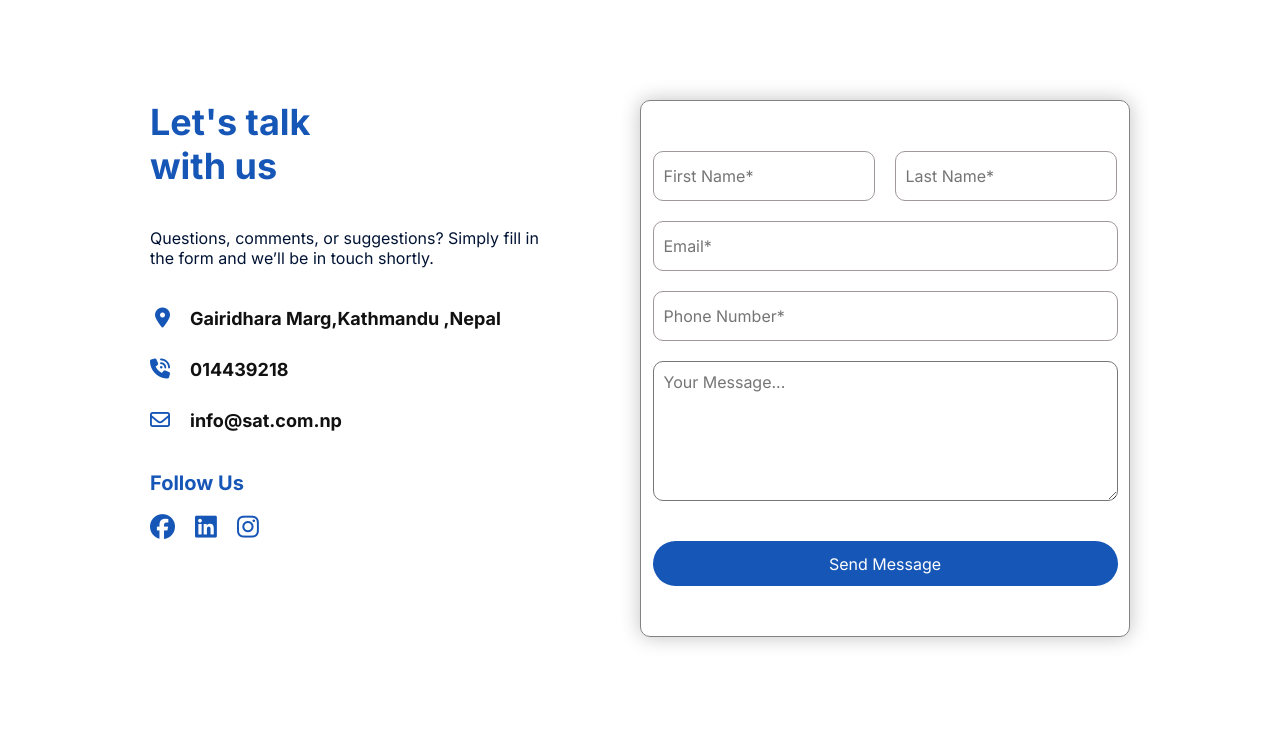
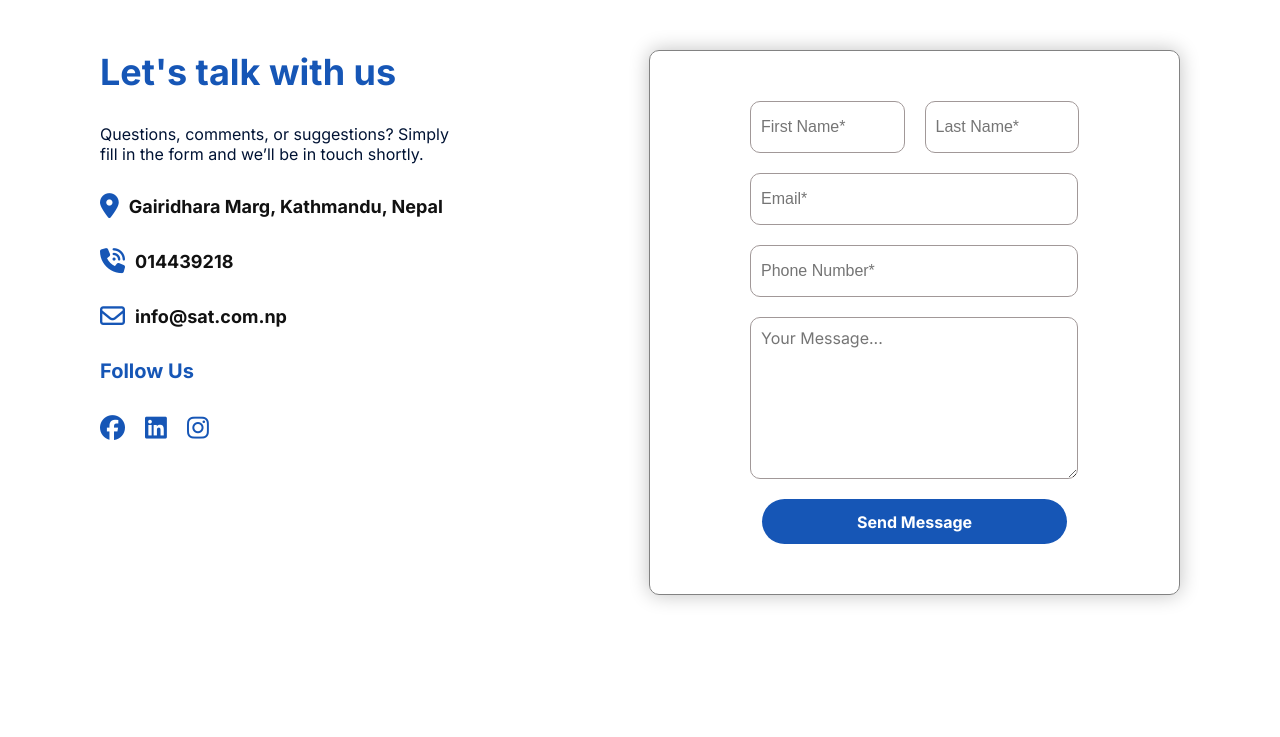
Before and after one commit to charitraa/Supreme-Associates-Traders, a PHP site: page /src/contact.html in a window 1280 px wide; the page is wider, and only the part inside the window is pictured. Shown: the part 704-1441 px from the top of that part. After the commit the page ends 1307 px from the top of that part, so only its background shows below. Run offline with PHP 8.4, Linux system fonts and the light colour scheme; some libraries are stand-ins or nearby versions.

Commit message:
adding the responsive to the contact page

```diff
--- a/Assets/css/contact.css
+++ b/Assets/css/contact.css
@@ -1,4 +1,4 @@
-
+@import url('https://fonts.googleapis.com/css2?family=Inter:wght@100..900&display=swap');
 
 :root{
   --blue:#1656B6;
@@ -6,8 +6,16 @@
   --secondary-black:#011334;
   --white:#ffffff;
 }
+
+body, html {
+  margin: 0;
+  padding: 0;
+  box-sizing: border-box;
+  font-family: inter;
+}
+
 .contact{
-  padding: 100px 150px;
+  padding: 50px 20px;
 }
 
 .main-container{
@@ -18,136 +26,186 @@
 
 .contact-content{
   display: flex;
+  flex-direction: column;
+  gap: 20px;
 }
+
 .detail{
-  width: 50%;
+  width: 100%;
 }
+
 .detail-contact{
-  display: flex;
-  flex-direction: column;
-  gap: 40px;
-  width: 50%;
-}
-.form-container{
   display: flex;
   flex-direction: column;
   gap: 30px;
 }
+
+.form-container{
+  display: flex;
+  flex-direction: column;
+  gap: 20px;
+  width: 100%;
+  border-radius: 10px;
+  border: 1px solid #828282;
+  box-shadow: 0 0 20px 0 #c1c1c1;
+}
+
+.form-content{
+  display: flex;
+  flex-direction: column;
+  align-items: center;
+  padding: 50px 100px;
+  gap: 20px;
+}
+
 .form{
   display: flex;
   flex-direction: column;
+  gap: 20px;
+}
 
+.form input, .form textarea{
+  width: 100%;
+  height: 30px;
+  border-radius: 10px;
+  padding: 10px;
+  font-size: 16px;
+  border: 1px solid #A19898;
 }
+
+.form input[type=text]:focus, .form textarea:focus{
+  outline: none;
+}
+
+.form .name{
+  display: flex;
+  gap: 20px;
+}
+
+
+.form textarea{
+  height: 140px;
+  font-family: inter;
+}
+
+.contact-btn{
+  display: flex;
+  justify-content: center;
+  align-items: center;
+  width: 100%;
+  height: 45px;
+  background-color: var(--blue);
+  border-radius: 25px;
+  font-size: 16px;
+  font-weight: 700;
+  color: var(--white);
+  cursor: pointer;
+}
+
 .detail-title{
   font-size: 36px;
   color: var(--blue);
   font-weight: bold;
 }
+
 .detail-paragraph{
-  width: 400px;
+  width: 70%;
   font-size: 16px;
   color: var(--secondary-black);
 }
-.location{
+
+.location, .social-link{
   display: flex;
   flex-direction: column;
   gap: 30px;
-  width: 500px;
-}
-.address,.phone,.mail{
-  display: flex;
-  gap: 20px;
-
 }
 
-.socail-link{
+.address, .phone, .mail{
   display: flex;
-  flex-direction: column;
-  gap: 20px;
-}
-.links{
-  display: flex;
-  gap: 20px;
+  gap: 10px;
+  align-items: center;
 }
 
-.form-container{
-  width: 50%;
-  border-radius: 10px;
-  border: 1px solid #828282;
-  box-shadow: 0 0 20px 0 #c1c1c1;
-}
-.form-content{
-  display: flex;
-  flex-direction: column;
-  align-items: center;
-  padding: 50px 100px;
-  gap: 40px;
-}
-.form{
-  display: flex;
-  gap: 20px;
-}
-.form input[type=text]{
-  border: 1px solid #A19898;
-}
-.form input[type=text]:focus{
-  outline:none
-}
-.form textarea:focus{
-  outline:none
+.address-details, .phone-details, .mail-details{
+  font-size: 18px;
+  font-weight: bold;
+  color: var(--black);
 }
 
-.form .name input {
-  width: 222px;
-  height: 50px;
-  border-radius: 10px;
-  padding: 10px;
-  font-size: 16px;
-}
-.form input, .form textarea{
-  width: 465px;
-  height: 50px;
-  border-radius: 10px;
-  padding: 10px;
-  font-size: 16px;
-}
-.form textarea{
-  height: 140px;
-}
-.contact-btn{
-  display: flex;
-  justify-content: center;
-  align-items: center;
-  width: 465px;
-  height: 45px;
-  background-color: var(--blue);
-  border-radius:25px;
-  font-size: 16px;
-  font-weight: 700px;
-  color: var(--white);
-}
-.name{
-  display: flex;
-  gap: 20px;
-}
 .follow{
   font-size: 20px;
   font-weight: bold;
   color: var(--blue);
 }
-.socail-link .links{
- font-size: 25px;
- color: var(--blue);
-}
-.location i{
-  font-size: 20px;
+
+.social-link .links{
+  display: flex;
+  gap: 20px;
+  font-size: 25px;
   color: var(--blue);
 }
-.address-details, .phone-details,.mail-details{
-  font-size: 18px;
-  font-weight: bold;
-  color: var(--black);
+
+.location i,.links i{
+  font-size: 25px;
+  color: var(--blue);
 }
-.address{
-  margin-left: 5px;
+
+@media (min-width: 768px) {
+  .contact{
+    padding: 50px 100px;
+  }
+
+  .main-container{
+    flex-direction: column;
+  }
+
+  .contact-content{
+    flex-direction: row;
+  }
+
+  .detail{
+    width: 50%;
+  }
+
+  .detail-contact{
+    width: 100%;
+  }
+
+  .form-container{
+    width: 50%;
+  }
+
+  .form .name input {
+    width: 42%;
+  }
+  .name{
+    flex-wrap: nowrap;
+  }
+
+  .form input, .form textarea{
+    width: 93%;
+  }
+
+  .contact-btn{
+    width: 93%;
+  }
+
+
 }
+@media (max-width: 768px) {
+    .name  {
+    flex-wrap: wrap;
+  }
+  .name{
+    width: 105%;
+  }
+  .contact-content{
+    gap: 100px;
+  }
+}
+@media (max-width:600px) {
+  .form-content{
+    padding: 30px 50px;
+
+  }
+}
--- a/index.css
+++ /dev/null
@@ -1,7 +0,0 @@
-@import url('https://fonts.googleapis.com/css2?family=Inter:wght@100..900&display=swap');
-*{
-  margin: 0;
-  padding: 0;
-  box-sizing: border-box;
-  font-family: inter;
-}
--- a/src/contact.html
+++ b/src/contact.html
@@ -9,9 +9,6 @@
   <link rel="stylesheet" href="../index.css">
   <script src="https://kit.fontawesome.com/49b6b027f2.js" crossorigin="anonymous"></script>
   <link rel="icon" type="image/x-icon" href="../Assets/image/logo.png">
-  <style>
-
-  </style>
 </head>
 
 <body>
@@ -20,7 +17,7 @@
       <div class="map">
         <iframe
           src="https://www.google.com/maps/embed?pb=!1m18!1m12!1m3!1d3531.983757231799!2d85.32390617532414!3d27.717787776176646!2m3!1f0!2f0!3f0!3m2!1i1024!2i768!4f13.1!3m3!1m2!1s0x39eb1911da1c9fd3%3A0x658a4e7a4e595287!2sSupreme%20Associates%20Traders!5e0!3m2!1sen!2snp!4v1721278745061!5m2!1sen!2snp"
-          width="1225" height="600" style="border:0;" allowfullscreen="" loading="lazy"
+          width="100%" height="600" style="border:0;" allowfullscreen="" loading="lazy"
           referrerpolicy="no-referrer-when-downgrade"></iframe>
       </div>
       <div class="contact-content">
@@ -34,7 +31,7 @@
               <div class="address">
                 <i class="fa-solid fa-location-dot"></i>
                 <div class="address-details">
-                  Gairidhara Marg,Kathmandu ,Nepal
+                  Gairidhara Marg, Kathmandu, Nepal
                 </div>
               </div>
               <div class="phone">
@@ -50,14 +47,14 @@
               </div>
 
             </div>
-            <div class="socail-link">
+            <div class="social-link">
               <div class="follow">
                 Follow Us
               </div>
               <div class="links">
-                <i class="fa-brands fa-facebook"></i>
-                <i class="fa-brands fa-linkedin"></i>
-                <i class="fa-brands fa-instagram"></i>
+                <a href=""><i class="fa-brands fa-facebook"></i></a>
+                <a href=""><i class="fa-brands fa-linkedin"></i></a>
+                <a href=""><i class="fa-brands fa-instagram"></i></a>
               </div>
             </div>
           </div>
```
Also changed, not shown: index.html (deleted, +0 -23 lines).
